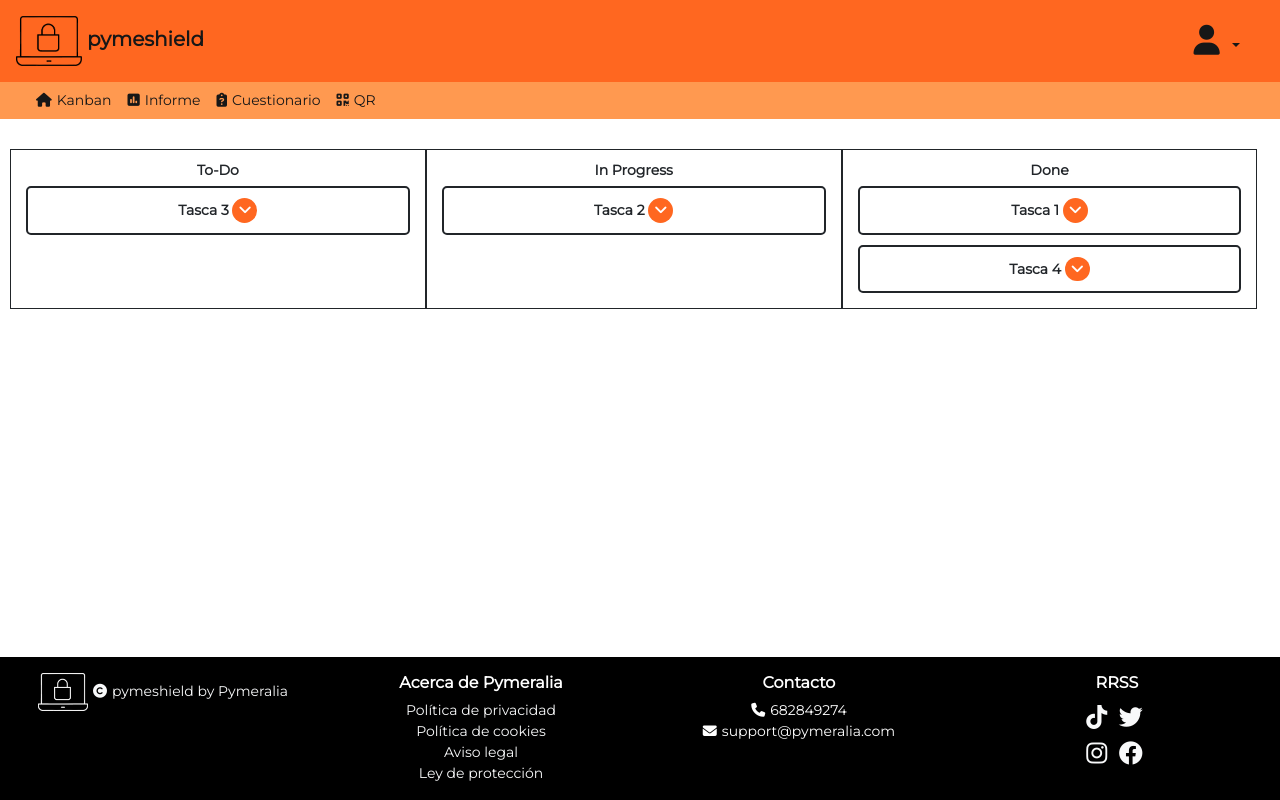
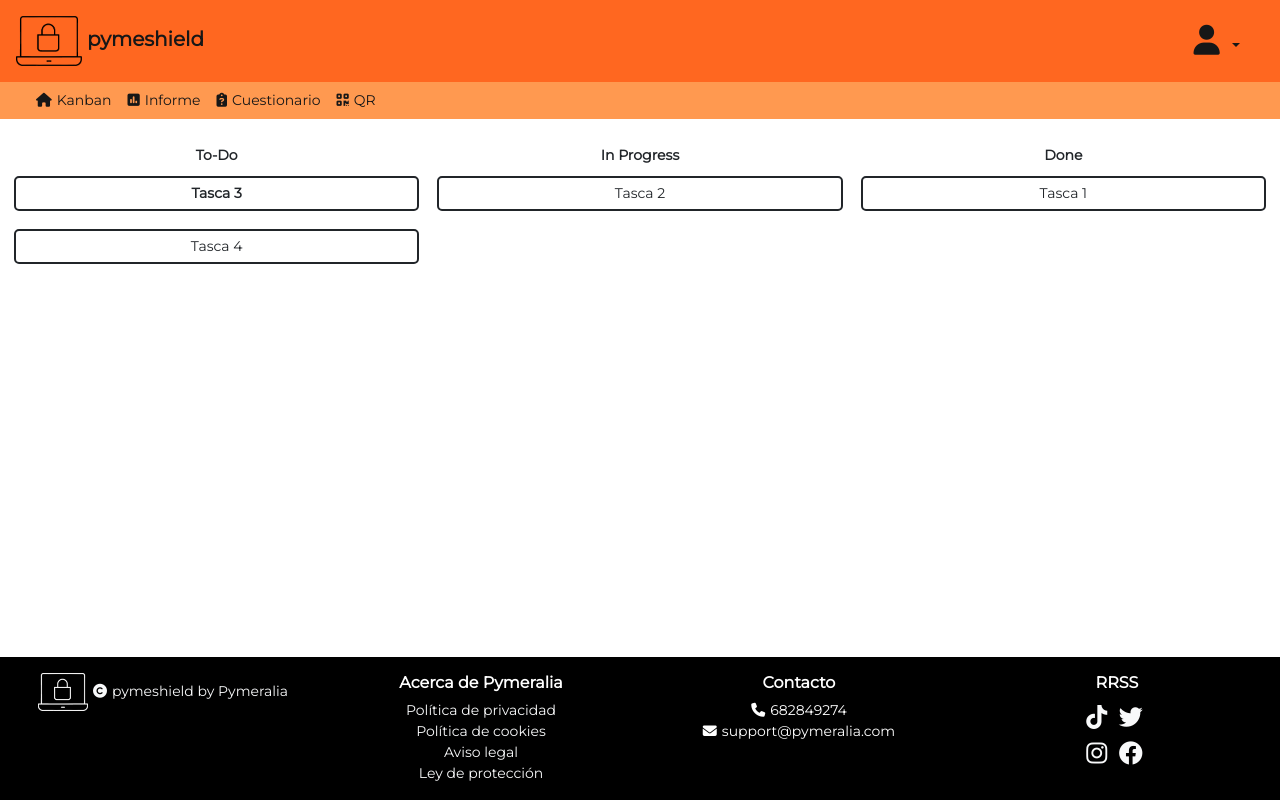
Before and after one commit to nataliacastell/Equip4_sprint2, a PHP site: page /HTML/kanban.html in a window 1280 px wide. Run offline with PHP 8.4, Linux system fonts and the light colour scheme; some libraries are stand-ins or nearby versions.

Commit message:
nada importante

```diff
--- a/files/CSS/kanban.css
+++ b/files/CSS/kanban.css
@@ -1,64 +1,21 @@
-:root {
-  --color-general: #FF6720;
-  --color-negre: black;
-  --color-gris: #DCDCDC;
-}
-
 main {
   padding: 25px 5px;
 }
 
-aside {
-  padding: 25px;
+.aside {
+  border: 2px solid;
+  border-radius: 5px;
+  padding: 5px;
 }
 
-.flex-container {
-  display: -webkit-flex;
-  display: flex;
-  -webkit-flex-flow: row wrap;
-  flex-flow: row wrap;
-  font-weight: bold;
-  text-align: center;
+.aside1 {
+  border: 1px solid;
   padding: 5px;
-
-}
-.aside {
-  border: 2px solid ;
-  border-radius: 5px;
-}
-.aside1{
-  border: 1px solid;
-  max-width: 33%;
-}
-.top-aside {
-  background-color: grey;
-}
-.flex-container>* {
-  padding: 10px;
-  flex: 1 100%;
-}
-
-
-@media screen and (max-width: 700px) {
-  .aside {
-    flex: 1 auto;
-  }
-  .aside1 {
-    flex: 1 auto;
-  }
-
-  .main {
-    flex: 3 0px;
-  }
-
-  .main {
-    order: 2;
-  }
 }
 
 /*estils menu desplegable*/
 .collapsible {
-  background-color: var(--color-general);
+  background-color: #FF6720;
   color: white;
   width: 25px;
   border-radius: 25px;
@@ -68,8 +25,9 @@ aside {
   font-size: 15px;
 }
 
-.active, .collapsible:hover {
-  background-color: var(--color-gris);
+.active,
+.collapsible:hover {
+  background-color: #DCDCDC;
 }
 
 .content {
@@ -78,3 +36,6 @@ aside {
   overflow: hidden;
   background-color: white;
 }
+th {
+  width: 33%;
+}
--- a/files/HTML/FormulariPresupost.html
+++ b/files/HTML/FormulariPresupost.html
@@ -86,7 +86,7 @@
 
     <div class="container p-3">
         <main>
-            <div class="row g-5">
+            <div class="row">
                 <div class="">
                     <h4 class="mb-3">Presupost</h4>
 
--- a/files/HTML/kanban.html
+++ b/files/HTML/kanban.html
@@ -16,7 +16,6 @@
   <link href="../CSS/brands.min.css" rel="stylesheet">
   <link href="../CSS/solid.min.css" rel="stylesheet">
   <link href='https://fonts.googleapis.com/css?family=Montserrat' rel='stylesheet'>
-
 </head>
 
 <body class="d-flex flex-column min-vh-100">
@@ -28,7 +27,6 @@
                 class="d-inline-block align-text-middle">
               pymeshield</a></li>
         </div>
-
         <!--Ruptura del responsive en 576px a 575px-->
         <div class="p-2">
           <div class="container" id="navbarScroll">
@@ -58,8 +56,6 @@
       </div>
     </div>
     <!--Header Logo-->
-
-
     <nav class="navbar navbar-expand-lg p-0" id="main-navbar">
       <div class="container-fluid">
         <span class="p-2">
@@ -81,85 +77,52 @@
         </div>
     </nav>
     <!--Header Menu-->
-
   </header>
   <main>
-  <div class="flex-container">
-    <!--Aqui comença la taula ToDo-->
-    <aside id="toDo" class="aside1" ondrop="drop(event)"
-      ondragover="allowDrop(event)">To-Do
-      <!--Aqui comença una tasca-->
-      <div id="tasca3" class="flex-container" draggable="true" ondragstart="drag(event)">
-        <aside class="aside">Tasca 3
-          <button type="button" class="collapsible"><i class="fa-solid fa-angle-down"></i></button>
-          <div class="content">
-            <p>Lorem ipsum dolor sit amet, consectetur adipisicing elit, sed do eiusmod tempor incididunt ut labore
-              et
-              dolore magna aliqua. Ut enim ad minim veniam, quis nostrud exercitation ullamco laboris nisi ut
-              aliquip ex
-              ea commodo consequat.</p>
+    <div class="container-fluid text-center">
+      <div class="row">
+        <table class="table-responsive align-top">
+          <thead>
+            <tr>
+              <th scope="col" ondrop="drop(event)" ondragover="allowDrop(event)">To-Do</th>
+              <th scope="col" ondrop="drop(event)" ondragover="allowDrop(event)">In Progress</th>
+              <th scope="col" ondrop="drop(event)" ondragover="allowDrop(event)">Done</th>
+            </tr>
+          </thead>
+          <tbody>
+            <tr>
+              <th scope="row">
+                <div id="tasca3" class="flex-container p-2" draggable="true" ondragstart="drag(event)">
+                  <div class="aside">Tasca 3
                   </div>
-        </aside>
                 </div>
-
-
-    </aside>
-    <!--Aqui comença la taula InProgress-->
-    <aside id="inProgres" class="aside1" ondrop="drop(event)"
-      ondragover="allowDrop(event)">In Progress
-
-      <!--Aqui comença una tasca-->
-      <div id="tasca2" class="flex-container" draggable="true" ondragstart="drag(event)">
-        <aside class="aside">Tasca 2
-          <button type="button" class="collapsible"><i class="fa-solid fa-angle-down"></i></button>
-          <div class="content">
-            <p>Lorem ipsum dolor sit amet, consectetur adipisicing elit, sed do eiusmod tempor incididunt ut labore
-              et
-              dolore magna aliqua. Ut enim ad minim veniam, quis nostrud exercitation ullamco laboris nisi ut
-              aliquip ex
-              ea commodo consequat.</p>
+              </th>
+              <td>
+                <div id="tasca2" class="flex-container p-2" draggable="true" ondragstart="drag(event)">
+                  <div class="aside">Tasca 2
                   </div>
-        </aside>
-
                 </div>
-
-    </aside>
-    <!--Aqui comença la taula Done-->
-    <aside id="done" class="aside1" ondrop="drop(event)"
-      ondragover="allowDrop(event)"><div class="top-aside"></div>Done
-
-      <!--Aqui comença una tasca-->
-      <div id="tasca1" class="flex-container" draggable="true" ondragstart="drag(event)">
-        <aside class="aside">Tasca 1
-          <button type="button" class="collapsible"><i class="fa-solid fa-angle-down"></i></button>
-          <div class="content">
-            <p>Lorem ipsum dolor sit amet, consectetur adipisicing elit, sed do eiusmod tempor incididunt ut labore
-              et
-              dolore magna aliqua. Ut enim ad minim veniam, quis nostrud exercitation ullamco laboris nisi ut
-              aliquip ex
-              ea commodo consequat.</p>
+              </td>
+              <td>
+                <div id="tasca1" class="flex-container p-2" draggable="true" ondragstart="drag(event)">
+                  <div class="aside">Tasca 1
                   </div>
-        </aside>
                 </div>
-
-      <!--Aqui comença una tasca-->
-      <div id="tasca4" class="flex-container" draggable="true" ondragstart="drag(event)">
-        <aside class="aside">Tasca 4
-          <button type="button" class="collapsible"><i class="fa-solid fa-angle-down"></i></button>
-          <div class="content">
-            <p>Lorem ipsum dolor sit amet, consectetur adipisicing elit, sed do eiusmod tempor incididunt ut labore
-              et
-              dolore magna aliqua. Ut enim ad minim veniam, quis nostrud exercitation ullamco laboris nisi ut
-              aliquip ex
-              ea commodo consequat.</p>
+              </td>
+            </tr>
+            <tr>
+              <td>
+                <div id="tasca4" class="flex-container p-2" draggable="true" ondragstart="drag(event)">
+                  <div class="aside">Tasca 4
                   </div>
-        </aside>
                 </div>
-
-
-
-    </aside>
-
+              </td>
+            </tr>
+            <tr>
+            </tr>
+          </tbody>
+        </table>
+      </div>
     </div>
     </div>
   </main>
--- a/files/PHP/kanban.php
+++ b/files/PHP/kanban.php
@@ -1,4 +1,5 @@
 <?php
+require_once ("connexioBDD.php");
     class Kanban{
         public $id;
         public $idTasca;
```
Also changed, not shown: files/CSS/estils.css (added). Lines whose indentation alone changed are shown as unchanged.
